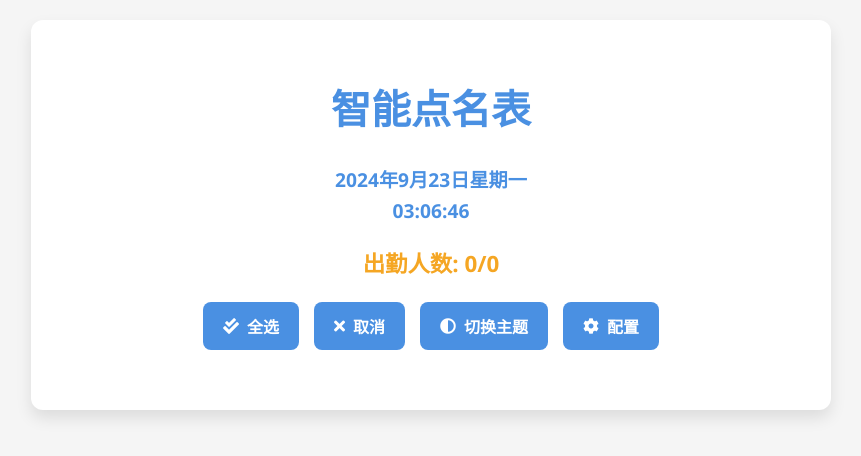
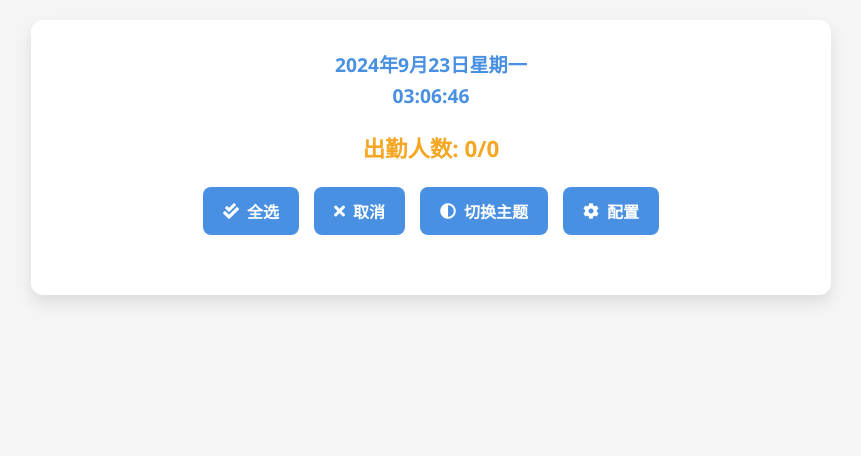
Before and after one commit to afoim/name_html, a plain HTML site: page app/src/main/assets/index.html in a window 1280 px wide. Shown: the whole page, without its empty margins (209-1070 px from the left). Drawn offline with Linux system fonts and the light colour scheme.

Commit message:
去除大标题

```diff
--- a/app/src/main/assets/index.html
+++ b/app/src/main/assets/index.html
@@ -228,7 +228,6 @@
 </head>
 <body>
 <div class="container">
-    <h1>智能点名表</h1>
     <div class="time-container">
         <span id="date"></span>
         <br>
```
